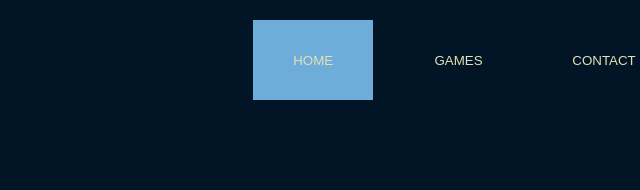
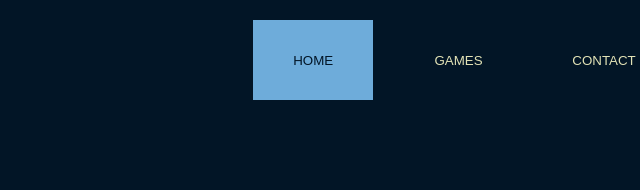
Before and after one commit to jhostindelaT/JuegosPS2, a plain HTML site: page index.html in a window 1280 px wide. Shown: the full height of the page, 598-1238 px from the left. Drawn offline with Linux system fonts and the light colour scheme.

```diff
--- a/pages/Menu/EstiloMenu.css
+++ b/pages/Menu/EstiloMenu.css
@@ -33,5 +33,6 @@
 
 /* Estilo para el botón activo */
 .button-navbar.active {
+    color: #021526;
     background-color: #6EACDA;
 }
```
